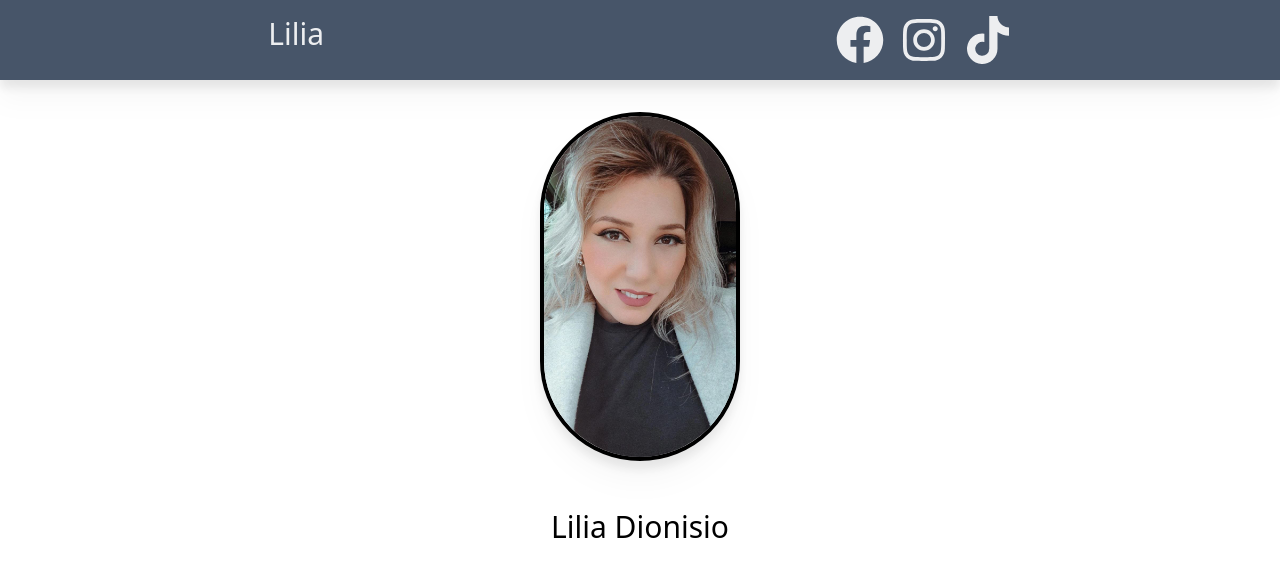
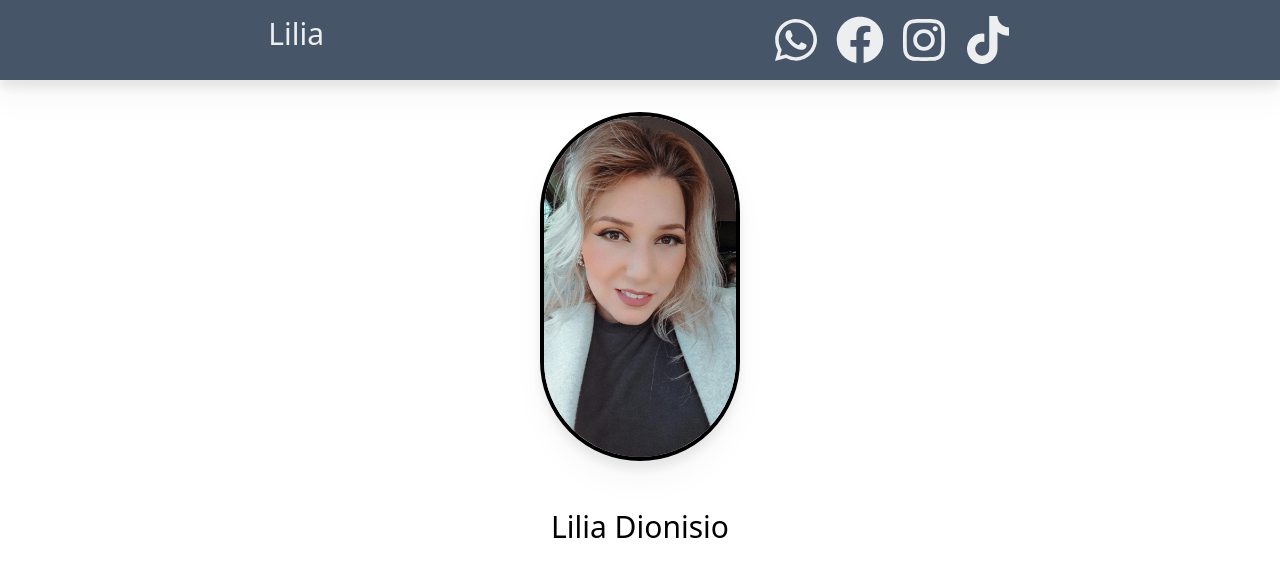
Before and after one commit to jcostadev23/blog_lilia, a Next.js app: page / in a window 1280 px wide. Shown: the top 576 px of the page. Built offline with nearby package versions, Linux system fonts and the light colour scheme.

Commit message:
WhatsApp link

```diff
--- a/src/app/components/navbar.tsx
+++ b/src/app/components/navbar.tsx
@@ -1,5 +1,5 @@
 import Link from 'next/link'
-import {FaFacebook, FaInstagram, FaTiktok} from 'react-icons/fa'
+import {FaFacebook, FaInstagram, FaTiktok, FaWhatsapp} from 'react-icons/fa'
 
 export default function Navbar(){
     return(
@@ -13,6 +13,9 @@ export default function Navbar(){
                 </h1>
                 <div className='flex flex-row justify-center sm:justify-evenly align-middle
                 gap-4 text-white text-4xl lg:text-5xl'>
+                       <Link className='text-white/90 hover:text-white' href="https://wa.link/tktxao">
+                    <FaWhatsapp/>
+                    </Link>
                     <Link className='text-white/90 hover:text-white' href="https://www.facebook.com/liliadionisio.93">
                     <FaFacebook/>
                     </Link>
```
